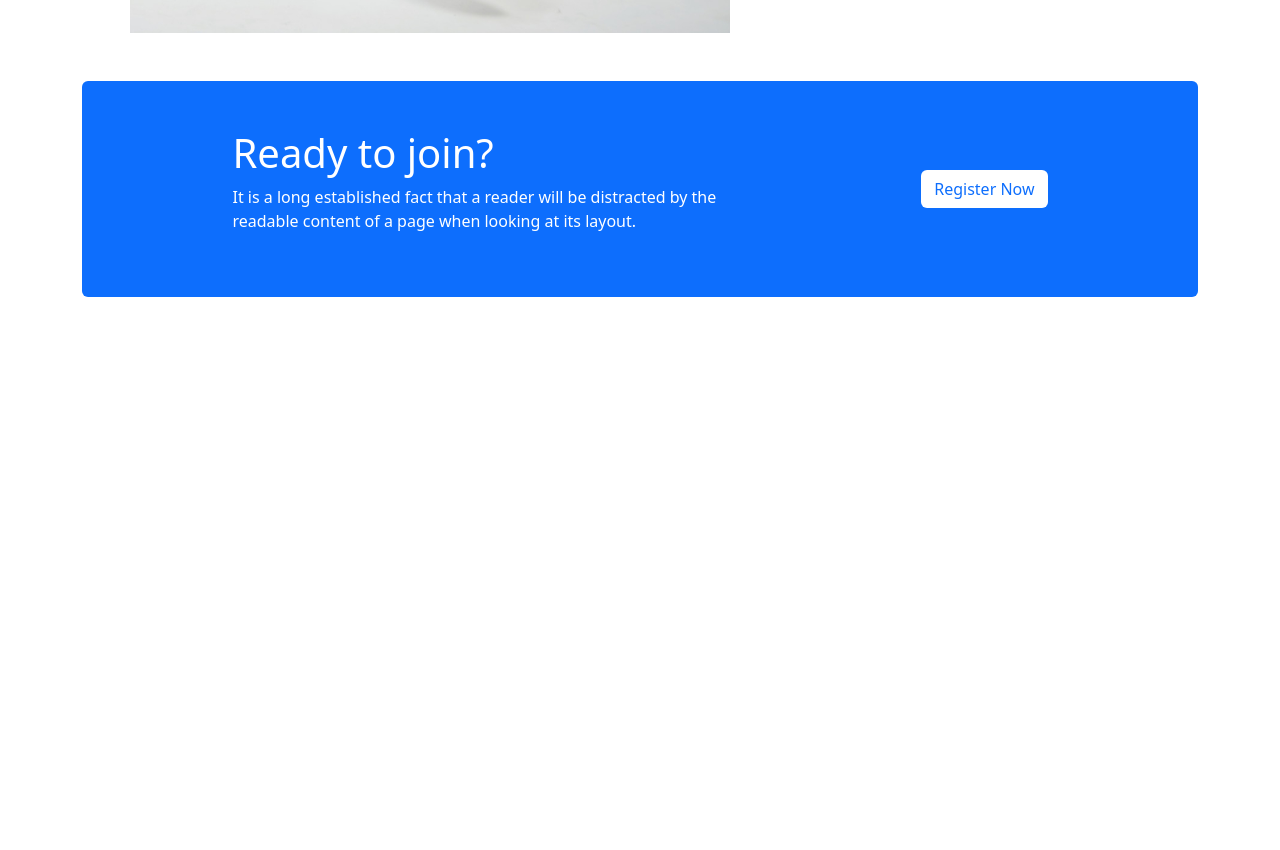
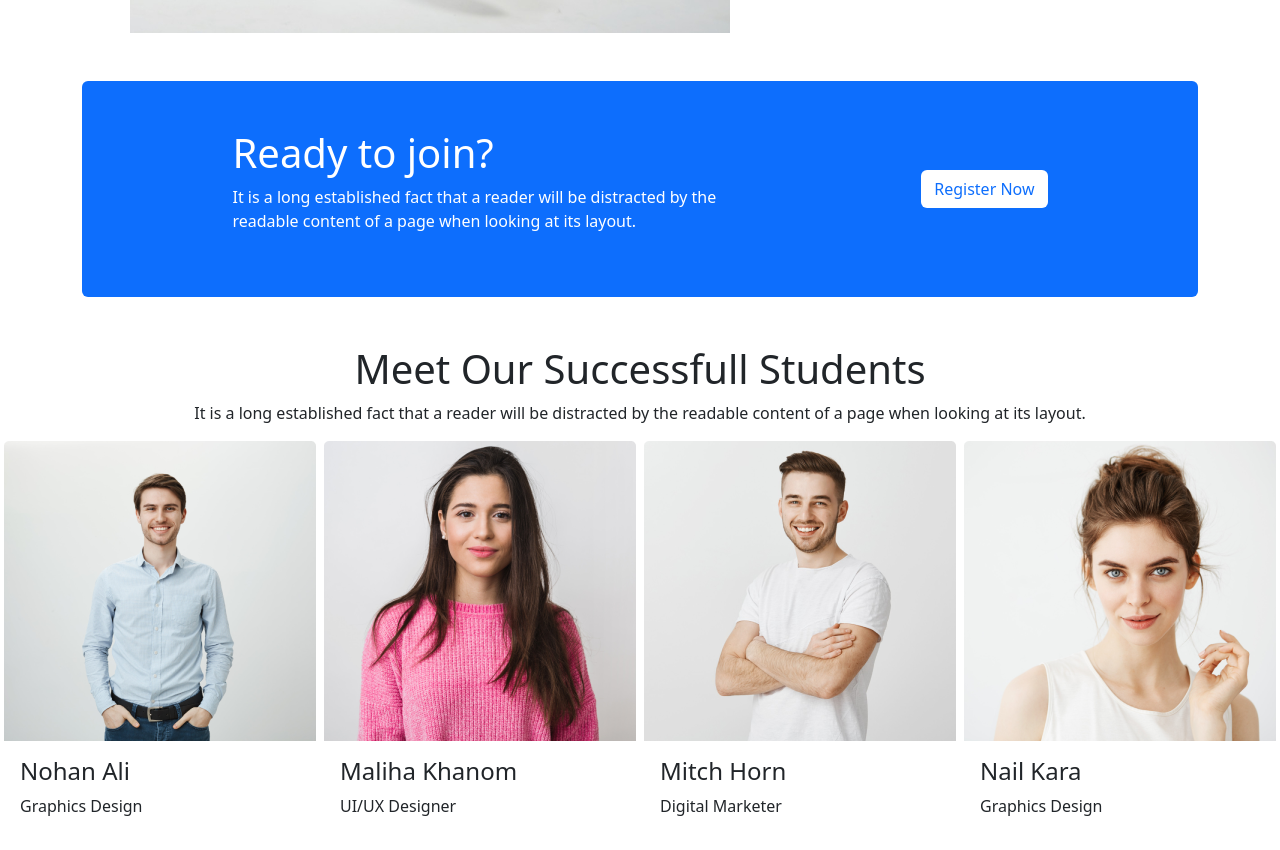
Before and after one commit to redoanit/Web-Edu, a plain HTML site: page index.html in a window 1280 px wide. Shown: the part 3059-3909 px from the top of the page. Before the commit the page ends 3356 px from the top, so only its background shows below. Drawn offline with nearby package versions, Linux system fonts and the light colour scheme.

Commit message:
successFulStudnt

```diff
--- a/index.html
+++ b/index.html
@@ -233,7 +233,7 @@
         <!-- Register option  -->
         <section class="container">
             <div
-                class="d-flex align-items-center justify-content-center justify-content-around bg-primary text-white p-5 rounded">
+                class="  d-flex flex-column flex-md-row flex-lg-row align-items-center justify-content-center justify-content-around bg-primary text-white p-5 rounded ">
                 <div>
                     <h1>Ready to join?</h1>
                     <p>It is a long established fact that a reader will be distracted by the <br>
@@ -245,6 +245,49 @@
             </div>
         </section>
         <!-- Register option end -->
+
+        <!-- Our successful student  -->
+        <section>
+            <div class="mt-5 text-center">
+                <h1>Meet Our Successfull
+                    Students</h1>
+                <p>It is a long established fact that a reader will be distracted by the
+                    readable content of a page when looking at its layout.</p>
+            </div>
+            <!-- student img  -->
+            <div class="d-flex justify-content-around flex-wrap">
+                <div>
+                    <img src="images/student/student-1.png" alt="">
+                    <div class="p-3">
+                        <h4>Nohan Ali</h4>
+                        <p>Graphics Design</p>
+                    </div>
+                </div>
+                <div>
+                    <img src="images/student/student-2.png" alt="">
+                    <div class="p-3">
+                        <h4>Maliha Khanom</h4>
+                        <p>UI/UX Designer</p>
+                    </div>
+                </div>
+                <div>
+                    <img src="images/student/student-3.png" alt="">
+                    <div class="p-3">
+                        <h4>Mitch Horn</h4>
+                        <p>Digital Marketer</p>
+                    </div>
+                </div>
+                <div>
+                    <img src="images/student/student-4.png" alt="">
+                    <div class="p-3">
+                        <h4>Nail Kara</h4>
+                        <p>Graphics Design</p>
+                    </div>
+                </div>
+            </div>
+            <!-- student img end -->
+        </section>
+        <!-- Our successful student end -->
     </main>
     <!-- BootsTrap js start -->
     <script src="https://cdn.jsdelivr.net/npm/bootstrap@5.2.0/dist/js/bootstrap.bundle.min.js"
```
